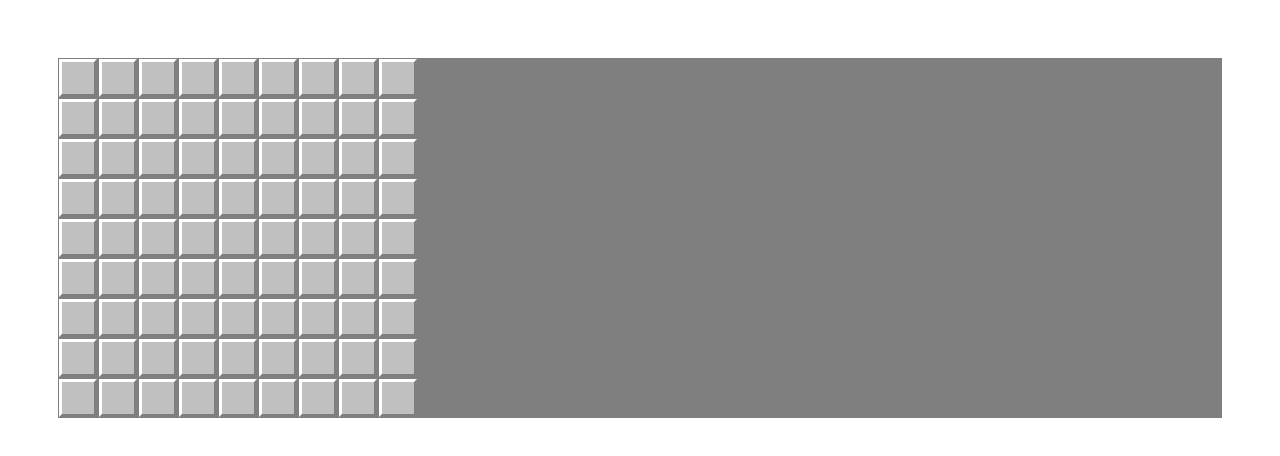
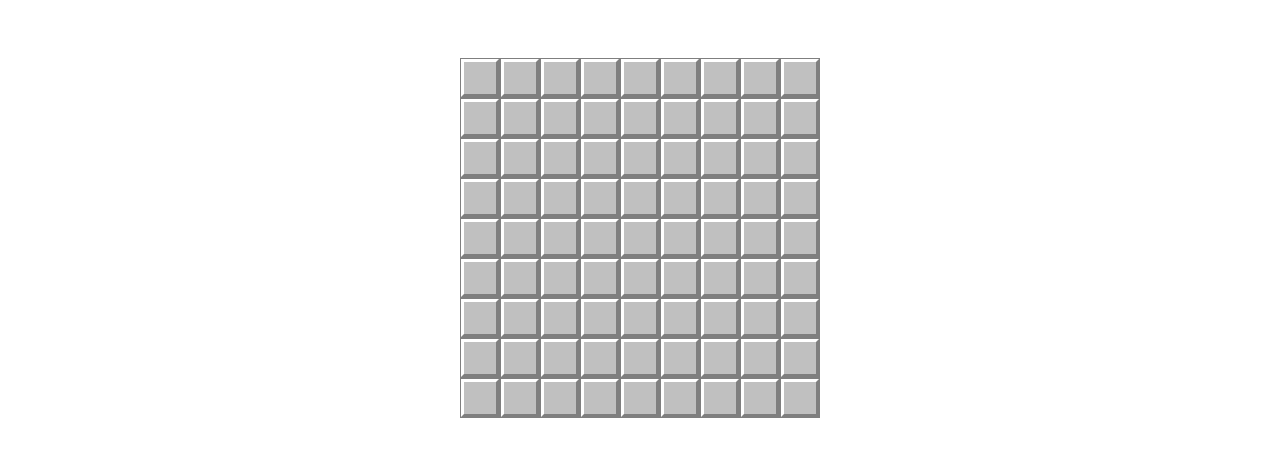
Before and after one commit to morphx666/ms, a website: page public/index.html in a window 1280 px wide. Drawn offline with nearby package versions, Linux system fonts and the light colour scheme.

Commit message:
Center board

```diff
--- a/public/stylesheets/style.css
+++ b/public/stylesheets/style.css
@@ -5,6 +5,8 @@ body {
 
 #board {
     background-color: #7f7f7f;
+    width: fit-content;
+    margin: 0 auto;
 }
 
 .row {
```
